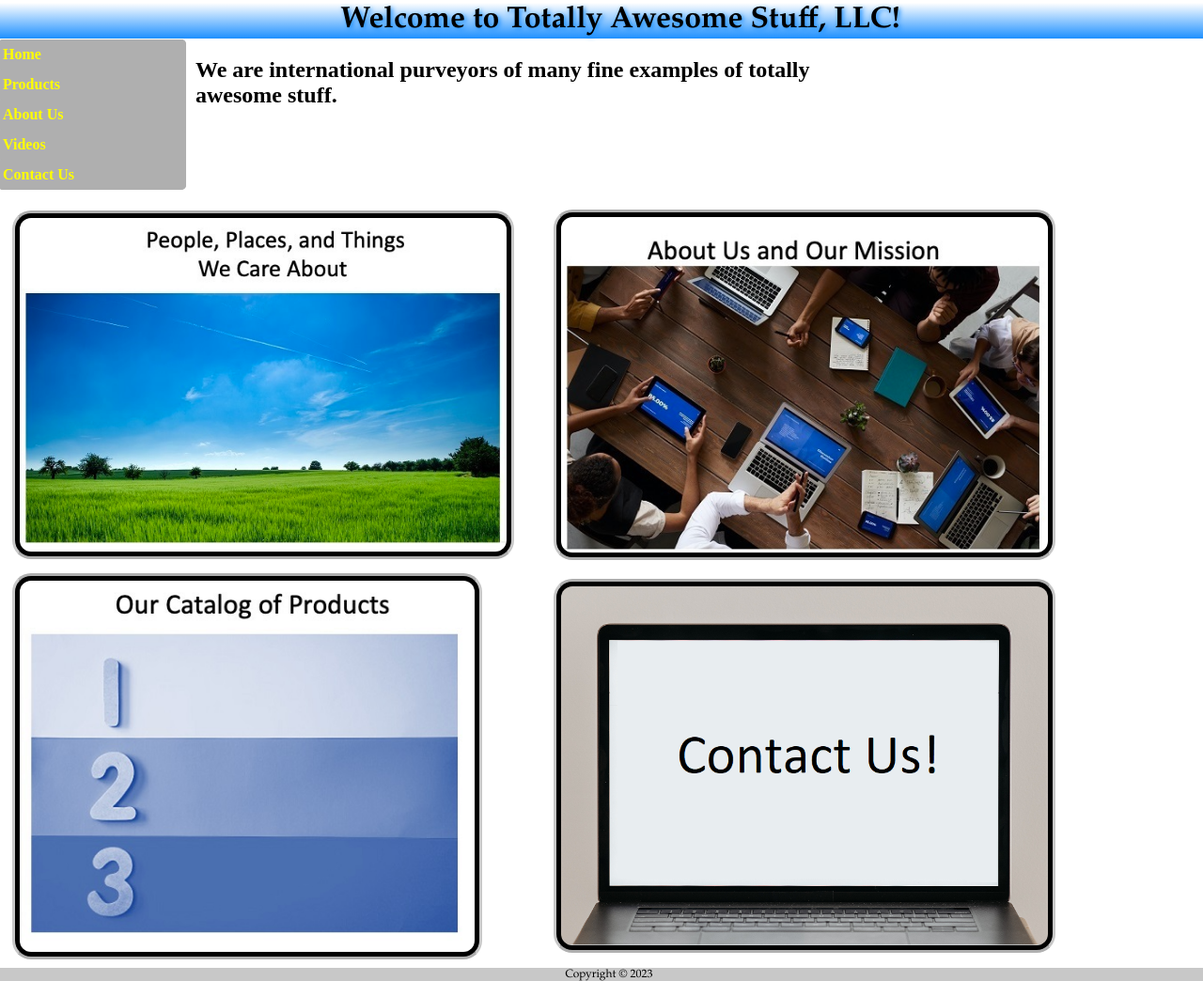
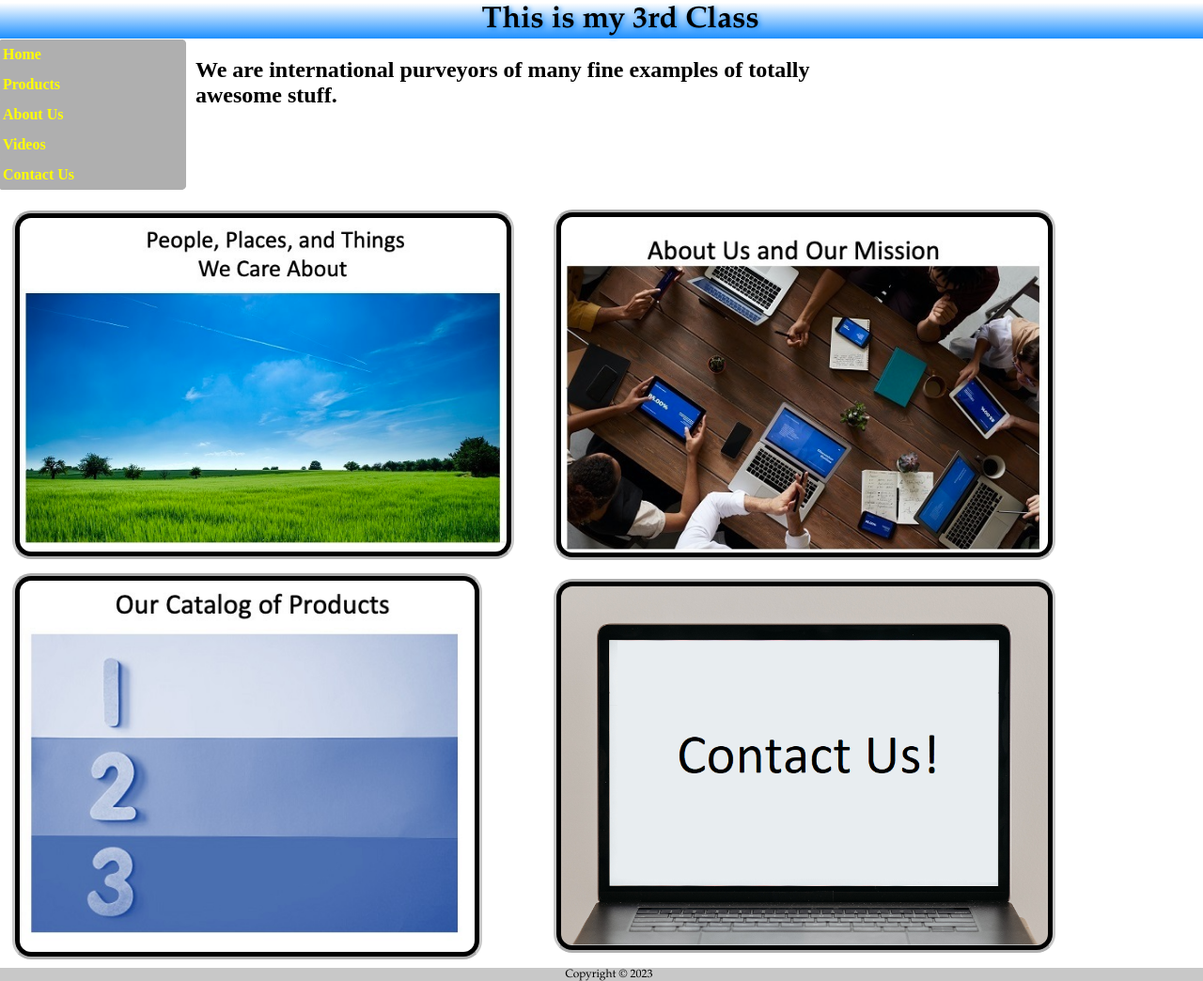
Before and after one commit to Sathvika2404/Chapter_4, a plain HTML site: page Chapter_4/Projects/index.html in a window 1280 px wide. Shown: the top 1044 px of the page at 94% size. Drawn offline with Linux system fonts and the light colour scheme.

Commit message:
I just tried changing the title to test the github desktop publishing

```diff
--- a/Chapter_4/Projects/index.html
+++ b/Chapter_4/Projects/index.html
@@ -14,7 +14,7 @@
     <body>
 		<header>
 			<h1>
-    			Welcome to Totally Awesome Stuff, LLC!
+    			This is my 3rd Class
     		</h1>
 			<input class="menu-chkbx" type="checkbox" id="menu-chkbx" />
   			<label class="menu-burger" for="menu-chkbx">
```
